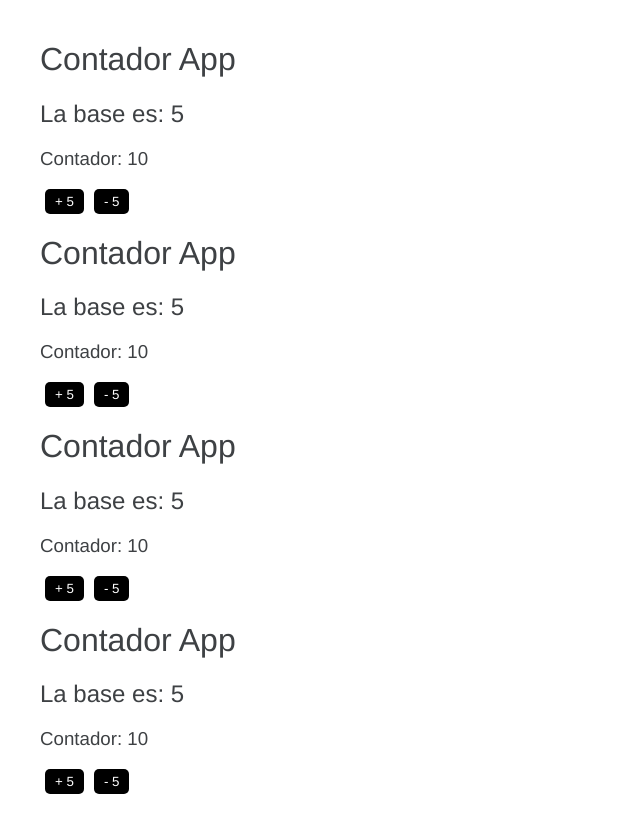
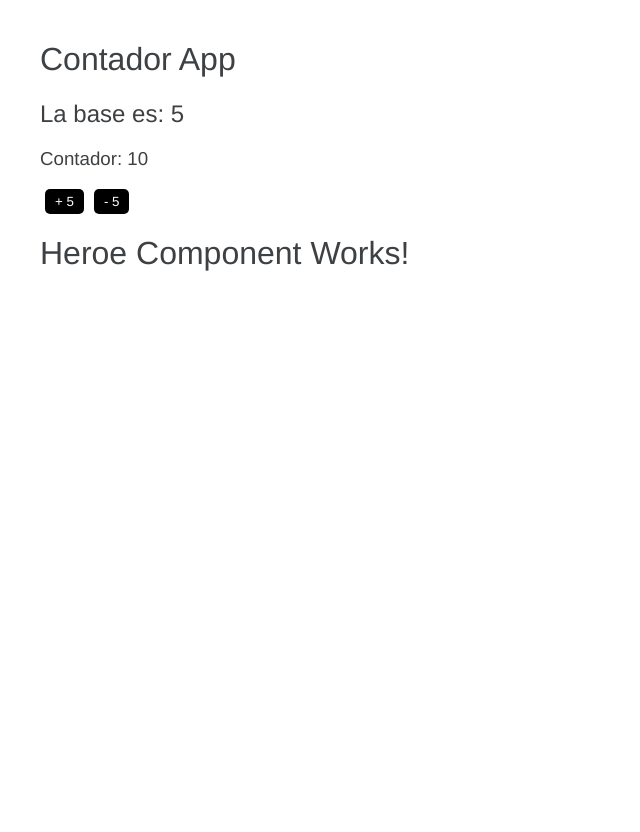
Before and after one commit to fersanti2896/04-curso-angular-intro-angular, an Angular app: page / in a window 1280 px wide. Shown: the whole page, without its empty margins (0-640 px from the left). After the commit the page ends 800 px from the top, so only its background shows below. Built offline with nearby package versions, Linux system fonts and the light colour scheme.

Commit message:
Creacion del componente Heroe y separación de directorios

```diff
--- a/src/app/app.component.html
+++ b/src/app/app.component.html
@@ -1,5 +1,3 @@
 
 <app-contador></app-contador>
-<app-contador></app-contador>
-<app-contador></app-contador>
-<app-contador></app-contador>
+<app-heroe></app-heroe>
--- a/src/app/app.module.ts
+++ b/src/app/app.module.ts
@@ -2,12 +2,14 @@
 import { BrowserModule } from '@angular/platform-browser';
 
 import { AppComponent } from './app.component';
-import { ContadorComponent } from './contador.component';
+import { ContadorComponent } from './contador/contador.component';
+import { HeroeComponent } from './heroes/heroe/heroe.component';
 
 @NgModule({
   declarations: [
     AppComponent,
-    ContadorComponent
+    ContadorComponent,
+    HeroeComponent
   ],
   imports: [
     BrowserModule
--- /dev/null
+++ b/src/app/heroes/heroe/heroe.component.html
@@ -0,0 +1,2 @@
+
+<h1>Heroe Component Works!</h1>
```
Also changed, not shown: src/app/heroes/heroe/heroe.component.ts (added, +9 -0 lines), src/app/contador/contador.component.ts (renamed from src/app/contador.component.ts).
